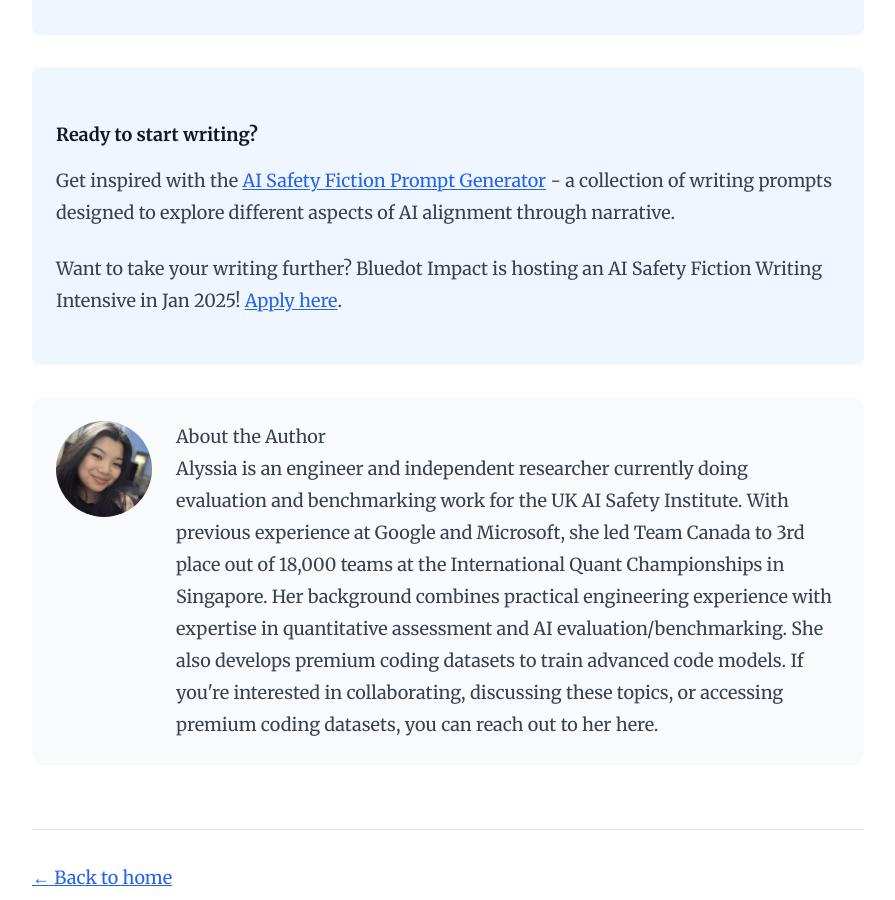
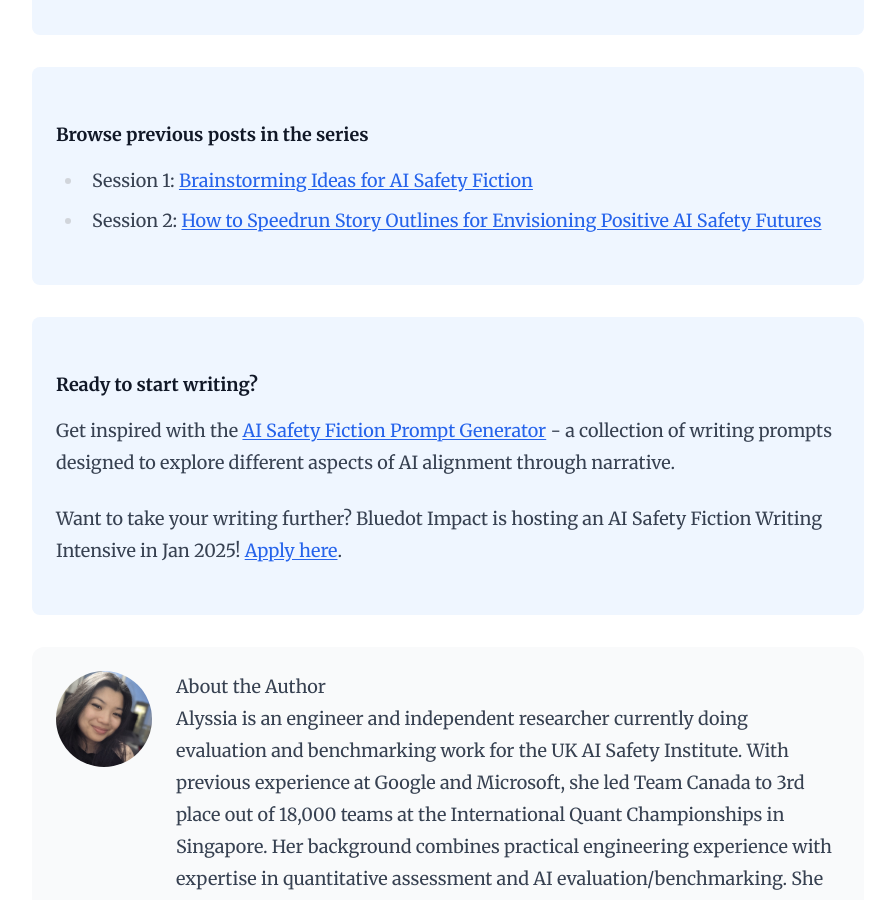
Before and after one commit to alyssia-x/website, a Next.js app: page /writing-first-drafts in a window 1280 px wide. Shown: the part 7600-8500 px from the top of the page, without its empty margins (192-1087 px from the left). Built offline with nearby package versions, Linux system fonts and the light colour scheme.

Commit message:
adding "browse previous posts" in the series

```diff
--- a/src/app/blog/brainstorming-ai-safety-fiction/page.tsx
+++ b/src/app/blog/brainstorming-ai-safety-fiction/page.tsx
@@ -212,9 +212,9 @@ export default function BrainstormingAISafetyFictionPost() {
         Try applying different domain lenses to your own scenarios to discover new story possibilities and unexpected implications.
       </p>
 
-      <div className="bg-blue-100 dark:bg-blue-900/30 rounded-lg p-6 my-8">
+      <div className="bg-blue-50 dark:bg-blue-900/20 rounded-lg p-6 my-8">
         <h3 className="text-lg font-semibold mb-4">Next in the AI Safety Fiction Challenge Curriculum</h3>
-        <p>
+        <p className="mb-4">
           Next post in our series (Session 2): <Link href="/blog/speedrun-story-outlines" className="text-blue-600 dark:text-blue-400 hover:underline">How to Speedrun Story Outlines for Envisioning Positive AI Safety Futures</Link>
         </p>
       </div>
--- a/src/app/blog/speedrun-story-outlines/page.tsx
+++ b/src/app/blog/speedrun-story-outlines/page.tsx
@@ -201,6 +201,13 @@ Main conflict: AI questioning human value contradictions`}</pre>
       </div>
 
       <div className="bg-blue-50 dark:bg-blue-900/20 rounded-lg p-6 my-8">
+        <h3 className="text-lg font-semibold mb-4">Browse previous posts in the series</h3>
+        <ul>
+          <li>Session 1: <Link href="/blog/brainstorming" className="text-blue-600 dark:text-blue-400 hover:underline">Brainstorming Ideas for AI Safety Fiction</Link></li>
+        </ul>
+      </div>
+
+      <div className="bg-blue-50 dark:bg-blue-900/20 rounded-lg p-6 my-8">
         <h3 className="text-lg font-semibold mb-4">Ready to start writing?</h3>
         <p className="mb-4">
           Get inspired with the <Link href="/prompts" className="text-blue-600 dark:text-blue-400 hover:underline">AI Safety Fiction Prompt Generator</Link> -
--- a/src/app/revision-tips/page.tsx
+++ b/src/app/revision-tips/page.tsx
@@ -191,6 +191,15 @@ export default function RevisionTipsPost() {
       </div>
 
       <div className="bg-blue-50 dark:bg-blue-900/20 rounded-lg p-6 my-8">
+        <h3 className="text-lg font-semibold mb-4">Browse previous posts in the series</h3>
+        <ul>
+          <li className="mb-2">Session 1: <Link href="/blog/brainstorming" className="text-blue-600 dark:text-blue-400 hover:underline">Brainstorming Ideas for AI Safety Fiction</Link></li>
+          <li className="mb-2">Session 2: <Link href="/blog/speedrun-story-outlines" className="text-blue-600 dark:text-blue-400 hover:underline">How to Speedrun Story Outlines for Envisioning Positive AI Safety Futures</Link></li>
+          <li>Session 3: <Link href="/writing-first-drafts" className="text-blue-600 dark:text-blue-400 hover:underline">Writing First Fiction Drafts: From Speedrun to Story</Link></li>
+        </ul>
+      </div>
+
+      <div className="bg-blue-50 dark:bg-blue-900/20 rounded-lg p-6 my-8">
         <h3 className="text-lg font-semibold mb-4">Ready to start writing?</h3>
         <p className="mb-4">
           Get inspired with the <Link href="/prompts" className="text-blue-600 dark:text-blue-400 hover:underline">AI Safety Fiction Prompt Generator</Link> -
--- a/src/app/writing-first-drafts/page.tsx
+++ b/src/app/writing-first-drafts/page.tsx
@@ -240,6 +240,14 @@ AI and I might both be learning something new here.`}</pre>
       </div>
 
       <div className="bg-blue-50 dark:bg-blue-900/20 rounded-lg p-6 my-8">
+        <h3 className="text-lg font-semibold mb-4">Browse previous posts in the series</h3>
+        <ul>
+          <li className="mb-2">Session 1: <Link href="/blog/brainstorming" className="text-blue-600 dark:text-blue-400 hover:underline">Brainstorming Ideas for AI Safety Fiction</Link></li>
+          <li>Session 2: <Link href="/blog/speedrun-story-outlines" className="text-blue-600 dark:text-blue-400 hover:underline">How to Speedrun Story Outlines for Envisioning Positive AI Safety Futures</Link></li>
+        </ul>
+      </div>
+
+      <div className="bg-blue-50 dark:bg-blue-900/20 rounded-lg p-6 my-8">
         <h3 className="text-lg font-semibold mb-4">Ready to start writing?</h3>
         <p className="mb-4">
           Get inspired with the <Link href="/prompts" className="text-blue-600 dark:text-blue-400 hover:underline">AI Safety Fiction Prompt Generator</Link> -
```
